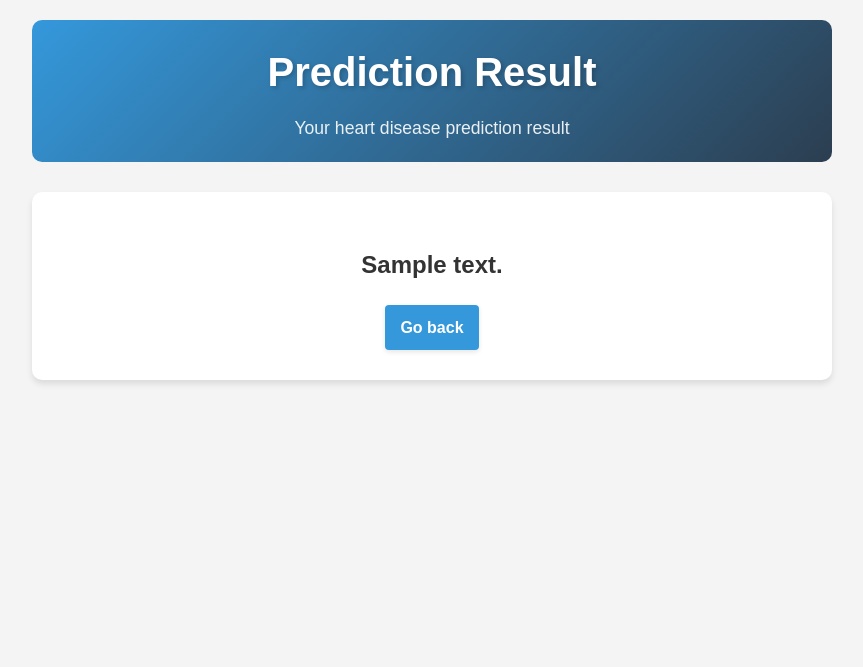
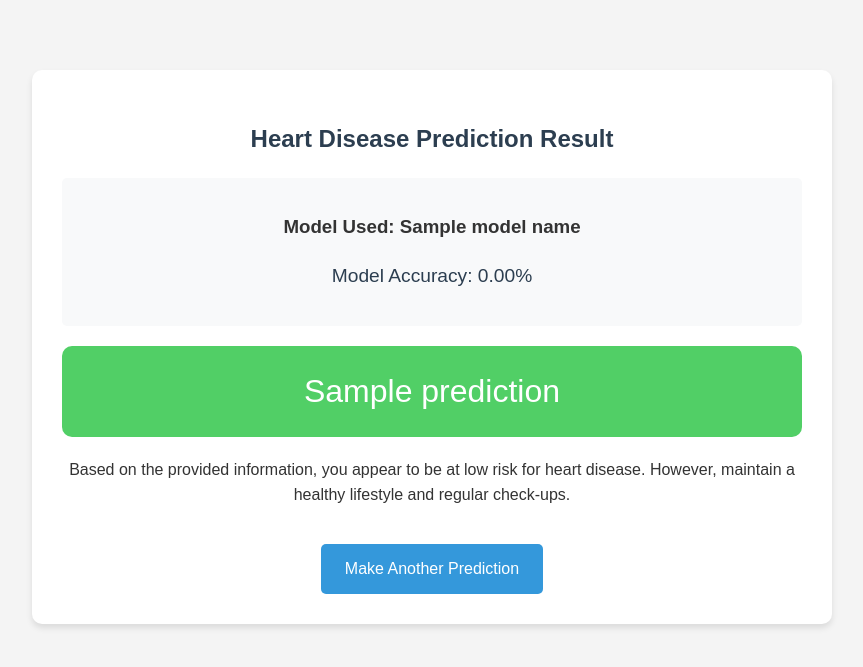
Before and after one commit to saint-izrail/heartDeseasePredictionApp, a Flask app: template templates/result.html in a window 1280 px wide. Shown: the top 667 px of the page, without its empty margins (208-1071 px from the left). Run offline with Flask 3, Linux system fonts and the light colour scheme; the template is opened without the code that fills it: most values are stand-ins (such as "Sample title", 1, 10 or a date in 2020); parts of the project's set-up code (start-up, migrations or seed data) failed here and were passed over.

Commit message:
Enhance heart disease prediction app: add model selection, improve UI, and update prediction logic

```diff
--- a/app.py
+++ b/app.py
@@ -1,15 +1,22 @@
-from flask import Flask, request, render_template
+from flask import Flask, render_template, request
+import numpy as np
 import joblib
-import numpy as np
 
 app = Flask(__name__)
 
-# Load model and scaler
-model = joblib.load('best_model.joblib')
+# Load the models and scaler
 scaler = joblib.load('scaler.joblib')
+logregmodel = joblib.load('logregmodel.joblib')
+knnmodel = joblib.load('knnmodel.joblib')
 
-# Dictionary informasi untuk setiap parameter
-PARAMETER_INFO = {
+# Dictionary untuk menyimpan akurasi model
+model_accuracy = {
+    'logregmodel': 0.9457,
+    'knnmodel': 0.9239
+}
+
+# Dictionary untuk parameter information
+parameters = {
     'Age': {
         'name': 'Age (Usia)',
         'description': 'Usia pasien dalam tahun',
@@ -94,40 +101,51 @@ def home():
 
 @app.route('/info')
 def info():
-    return render_template('info.html', parameters=PARAMETER_INFO)
+    return render_template('info.html', parameters=parameters)
 
 @app.route('/predict', methods=['POST'])
 def predict():
-    try:
-        # Get values from form in the correct order
+    if request.method == 'POST':
+        # Get values from the form
         features = [
-            'Age', 'Sex', 'ChestPainType', 'RestingBP', 'Cholesterol',
-            'FastingBS', 'RestingECG', 'MaxHR', 'ExerciseAngina', 'Oldpeak', 'ST_Slope'
+            float(request.form['Age']),
+            float(request.form['Sex']),
+            float(request.form['ChestPainType']),
+            float(request.form['RestingBP']),
+            float(request.form['Cholesterol']),
+            float(request.form['FastingBS']),
+            float(request.form['RestingECG']),
+            float(request.form['MaxHR']),
+            float(request.form['ExerciseAngina']),
+            float(request.form['Oldpeak']),
+            float(request.form['ST_Slope'])
         ]
 
-        # Collect all input values
-        feature_values = []
-        for feature in features:
-            value = float(request.form.get(feature))
-            feature_values.append(value)
+        # Convert to numpy array and reshape
+        final_features = np.array(features).reshape(1, -1)
 
-        # Convert to numpy array and reshape
-        features_array = np.array(feature_values).reshape(1, -1)
+        # Scale the features
+        final_features = scaler.transform(final_features)
 
-        # Scale features using the loaded scaler
-        features_scaled = scaler.transform(features_array)
+        # Get selected model
+        selected_model = request.form['model']
 
-        # Make prediction
-        prediction = model.predict(features_scaled)[0]
+        # Make prediction based on selected model
+        if selected_model == 'knnmodel':
+            prediction = knnmodel.predict(final_features)
+            accuracy = model_accuracy['knnmodel']
+            model_name = "K-Nearest Neighbors"
+        else:
+            prediction = logregmodel.predict(final_features)
+            accuracy = model_accuracy['logregmodel']
+            model_name = "Logistic Regression"
 
-        # Prepare output
-        result = 'Heart Disease Detected' if prediction == 1 else 'No Heart Disease Detected'
+        output = "High Risk" if prediction[0] == 1 else "Low Risk"
 
-        return render_template('result.html', prediction_text=result)
+        return render_template('result.html',
+                             prediction=output,
+                             accuracy=accuracy,
+                             model_name=model_name)
 
-    except Exception as e:
-        return render_template('result.html',
-                             prediction_text="Error: Please check your inputs and try again")
-
-if __name__ == "__main__":
+if __name__ == '__main__':
     app.run(debug=True)
--- a/templates/result.html
+++ b/templates/result.html
@@ -14,62 +14,77 @@
             padding: 20px;
             background-color: #f4f4f4;
         }
-        .header {
-            text-align: center;
-            margin-bottom: 30px;
-            padding: 20px;
-            background: linear-gradient(135deg, #3498db, #2c3e50);
-            border-radius: 10px;
-            color: white;
-        }
-        h1 {
-            margin: 0;
-            font-size: 2.5em;
-            text-shadow: 2px 2px 4px rgba(0,0,0,0.2);
-        }
-        .header p {
-            margin: 10px 0 0;
-            font-size: 1.1em;
-            opacity: 0.9;
-        }
-        .result {
+        .result-container {
             background-color: #fff;
             padding: 30px;
             border-radius: 10px;
             box-shadow: 0 4px 6px rgba(0,0,0,0.1);
             text-align: center;
+            margin-top: 50px;
+        }
+        .result-header {
+            color: #2c3e50;
+            margin-bottom: 20px;
         }
         .prediction {
-            font-size: 24px;
-            font-weight: bold;
-            margin-bottom: 20px;
+            font-size: 2em;
+            margin: 20px 0;
+            padding: 20px;
+            border-radius: 10px;
         }
-        .back-link {
+        .high-risk {
+            background-color: #ff6b6b;
+            color: white;
+        }
+        .low-risk {
+            background-color: #51cf66;
+            color: white;
+        }
+        .model-info {
+            margin-top: 20px;
+            padding: 15px;
+            background-color: #f8f9fa;
+            border-radius: 5px;
+        }
+        .accuracy {
+            font-size: 1.2em;
+            color: #2c3e50;
+            margin-top: 10px;
+        }
+        .back-button {
             display: inline-block;
+            padding: 12px 24px;
+            margin-top: 20px;
             background-color: #3498db;
-            color: #fff;
-            padding: 10px 15px;
+            color: white;
             text-decoration: none;
-            border-radius: 4px;
+            border-radius: 5px;
             transition: all 0.3s ease;
-            font-weight: bold;
-            box-shadow: 0 2px 5px rgba(0,0,0,0.1);
         }
-        .back-link:hover {
+        .back-button:hover {
             background-color: #2980b9;
             transform: translateY(-2px);
-            box-shadow: 0 4px 8px rgba(0,0,0,0.2);
         }
     </style>
 </head>
 <body>
-    <div class="header">
-        <h1>Prediction Result</h1>
-        <p>Your heart disease prediction result</p>
-    </div>
-    <div class="result">
-        <p class="prediction">{{ prediction_text }}</p>
-        <a href="/" class="back-link">Go back</a>
+    <div class="result-container">
+        <h2 class="result-header">Heart Disease Prediction Result</h2>
+        <div class="model-info">
+            <h3>Model Used: {{ model_name }}</h3>
+            <p class="accuracy">Model Accuracy: {{ "%.2f"|format(accuracy * 100) }}%</p>
+        </div>
+        <div class="prediction {% if prediction == 'High Risk' %}high-risk{% else %}low-risk{% endif %}">
+            {{ prediction }}
+        </div>
+        <p>
+            {% if prediction == 'High Risk' %}
+            Based on the provided information, you may be at high risk for heart disease. Please consult with a healthcare professional.
+            {% else %}
+            Based on the provided information, you appear to be at low risk for heart disease. However, maintain a healthy lifestyle and regular check-ups.
+            {% endif %}
+        </p>
+        <a href="/" class="back-button">Make Another Prediction</a>
     </div>
 </body>
 </html>
```
Also changed, not shown: templates/index.html (+17 -1 lines).
